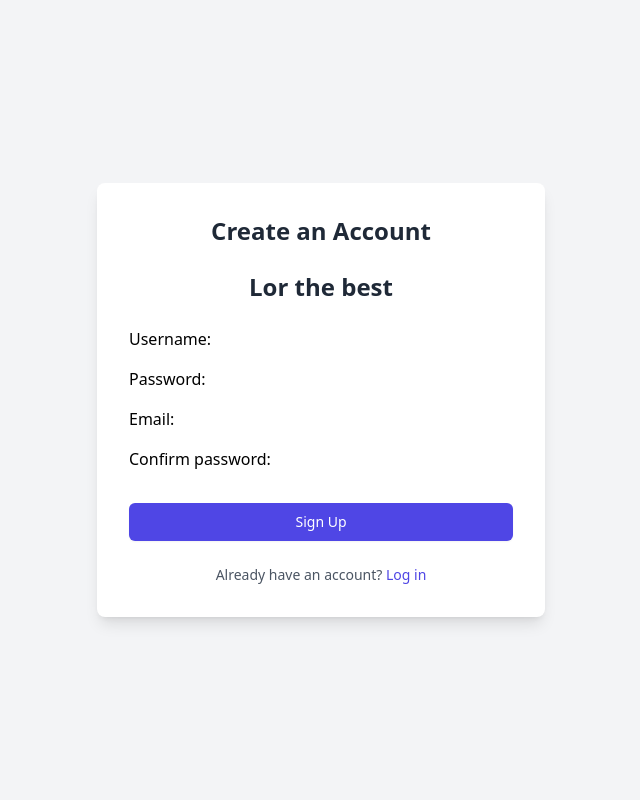
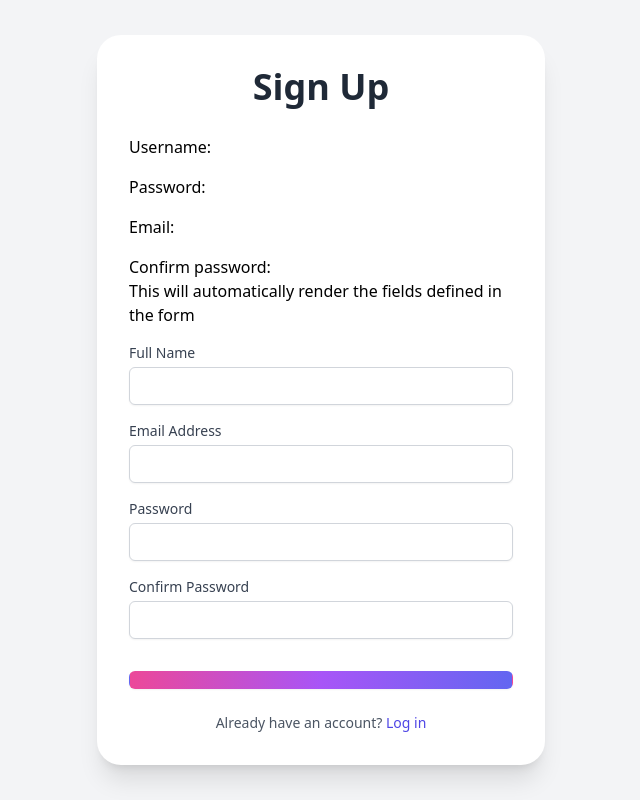
Before and after one commit to Artifice-219/Scribbles_2, a Django app: page /signup.html in a window 1280 px wide. Shown: the whole page, without its empty margins (319-959 px from the left). Run offline with Django 5.2, Linux system fonts and the light colour scheme; some libraries are stand-ins or nearby versions.

Commit message:
Link ng landing page to sign in, and signup.html design

```diff
--- a/scribbles_project/template/index.html
+++ b/scribbles_project/template/index.html
@@ -42,7 +42,7 @@
       <h1 class="mt-40 text-3xl font-bold" style="font-family: Poppins;">Share Your Secrets Anonymously</h1>
       <p class="text-center text-lg w-3/4" style="font-family: Poppins;">A space where thoughts, confessions, and stories come alive through words. Read, respond, and reflect.</p>
       <div class="flex flex-col space-y-3">
-        <a href="/scribbles/template/login.html">
+        <a href="/scribbles_project/template/login.html">
         <button class="dark:bg-gray-950 dark:rounded-tr-xl dark:rounded-bl-xl dark:rounded-none rounded-tl-xl rounded-br-xl bg-blue-500 text-white py-2 px-4 hover:bg-gradient-to-r from-purple-400 to-blue-500 font-bold ease-in duration-100" style="font-family: Poppins;">
           Get Started
         </button></a>
--- a/scribbles_project/template/signup.html
+++ b/scribbles_project/template/signup.html
@@ -6,14 +6,14 @@
   <title>Signup Page</title>
   <script src="https://cdn.tailwindcss.com"></script>
 </head>
+
 <body class="bg-gray-100 flex justify-center items-center h-screen">
-  <div class="bg-white p-8 rounded-lg shadow-lg w-full max-w-md">
-    <h2 class="text-2xl font-bold mb-6 text-center text-gray-800">Create an Account</h2>
-    <h3 class="text-2xl font-bold mb-6 text-center text-gray-800">Lor the best</h3>
+  <div class="bg-white p-8 rounded-3xl shadow-xl w-full max-w-md">
+    <h3 class="text-4xl font-bold mb-7 text-center text-gray-800">Sign Up</h3>
     <form action="{% url 'signup' %}" method="POST" class="space-y-4">
       {% csrf_token %}
-      {{ form.as_p }} <!-- This will automatically render the fields defined in the form -->
-      <!-- <div>
+       {{ form.as_p }} This will automatically render the fields defined in the form
+      <div>
         <label for="name" class="block text-sm font-medium text-gray-700">Full Name</label>
         <input type="text" id="name" name="name" required class="mt-1 block w-full px-3 py-2 border border-gray-300 rounded-md shadow-sm placeholder-gray-400 focus:outline-none focus:ring-indigo-500 focus:border-indigo-500 sm:text-sm">
       </div>
@@ -28,16 +28,17 @@
       <div>
         <label for="confirm-password" class="block text-sm font-medium text-gray-700">Confirm Password</label>
         <input type="password" id="confirm-password" name="confirm-password" required class="mt-1 block w-full px-3 py-2 border border-gray-300 rounded-md shadow-sm placeholder-gray-400 focus:outline-none focus:ring-indigo-500 focus:border-indigo-500 sm:text-sm">
-      </div> -->
+      </div>
       <div class="pt-4">
-        <button type="submit" class="w-full flex justify-center py-2 px-4 border border-transparent rounded-md shadow-sm text-sm font-medium text-white bg-indigo-600 hover:bg-indigo-700 focus:outline-none focus:ring-2 focus:ring-offset-2 focus:ring-indigo-500">
-          Sign Up
-        </button>
+        <button
+  type="submit"
+  class="w-full flex justify-center py-2 px-4 border border-transparent rounded-md shadow-sm text-sm font-medium text-white bg-gradient-to-r from-pink-500 via-purple-500 to-indigo-500 hover:bg-gradient-to-r hover:from-indigo-500 hover:via-purple-500 hover:to-pink-500 hover:scale-105 transition-transform duration-200 focus:outline-none focus:ring-2 focus:ring-offset-2 focus:ring-indigo-500"
+>
       </div>
     </form>
     <p class="mt-6 text-center text-sm text-gray-600">
       Already have an account?
-      <a href="#" class="text-indigo-600 hover:text-indigo-500 font-medium">Log in</a>
+      <a href="#" class="text-indigo-600 hover:underline font-medium">Log in</a>
     </p>
   </div>
 </body>
```
